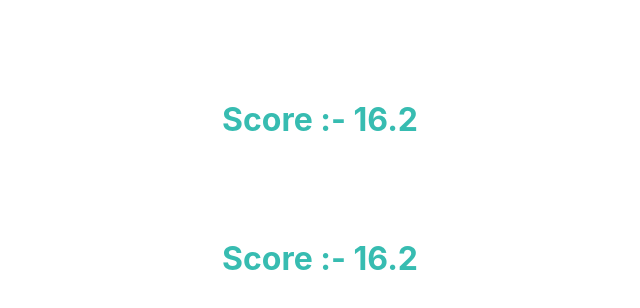
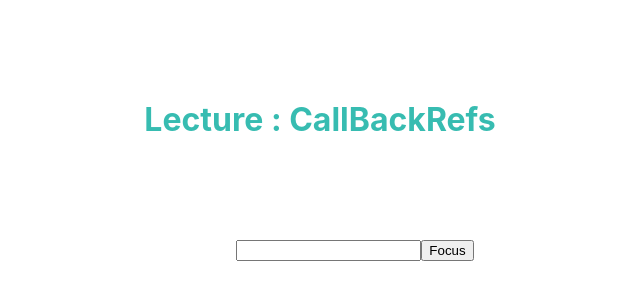
Before and after one commit to MarkDevram/Practice-React-All-Time, a React (Create React App) app: page / in a window 1280 px wide. Shown: the top 308 px of the page, without its empty margins (285-925 px from the left). Built offline with nearby package versions, Linux system fonts and the light colour scheme.

Commit message:
Refs in React

```diff
--- a/src/App.js
+++ b/src/App.js
@@ -25,11 +25,15 @@ import Fragments from "./Components/Fragments/Fragments"
 import PureComp from "./Components/PureComponent/PureComp"
 import RegVsPure from "./Components/PureComponent/RegVsPure"
 import RegVsMemo from "./Components/Memo/RegVsMemo"
+import Refs from "./Components/RefsInReact/Refs"
+import CallBackRefs from "./Components/RefsInReact/CallBackRefs"
 
 function App() {
   return (
     <div className="App">
-      <RegVsMemo />
+      <CallBackRefs />
+      {/* <Refs /> */}
+      {/* <RegVsMemo /> */}
       {/* <RegVsPure /> */}
       {/* <Fragments /> */}
       {/* <UpdatingLifeCycle /> */}
--- /dev/null
+++ b/src/Components/RefsInReact/CallBackRefs.js
@@ -0,0 +1,25 @@
+import React, { Component } from "react"
+
+class CallBackRefs extends Component {
+  constructor(props) {
+    super(props)
+    this.cbRef = null
+    this.setCbRef = (e) => {
+      this.cbRef = e
+    }
+  }
+  focus = () => {
+    this.cbRef.focus()
+  }
+  render() {
+    return (
+      <div>
+        <h1>Lecture : CallBackRefs</h1>
+        <input ref={this.setCbRef} />
+        <button onClick={this.focus}>Focus</button>
+      </div>
+    )
+  }
+}
+
+export default CallBackRefs
--- /dev/null
+++ b/src/Components/RefsInReact/Refs.js
@@ -0,0 +1,25 @@
+import React, { Component } from "react"
+
+class Refs extends Component {
+  constructor(props) {
+    super(props)
+
+    this.inputRef = React.createRef()
+  }
+
+  focusInput = () => {
+    this.inputRef.current.focus()
+  }
+
+  render() {
+    return (
+      <div>
+        <h1>Lecture :- Refs </h1>
+        <input ref={this.inputRef} />
+        <button onClick={this.focusInput}>Focus</button>
+      </div>
+    )
+  }
+}
+
+export default Refs
```
